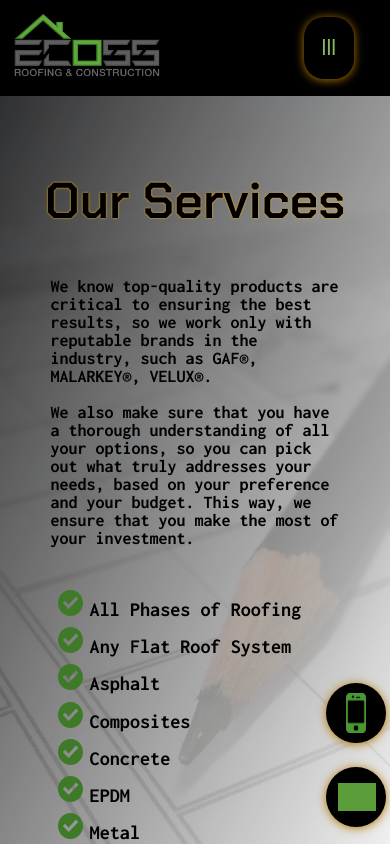
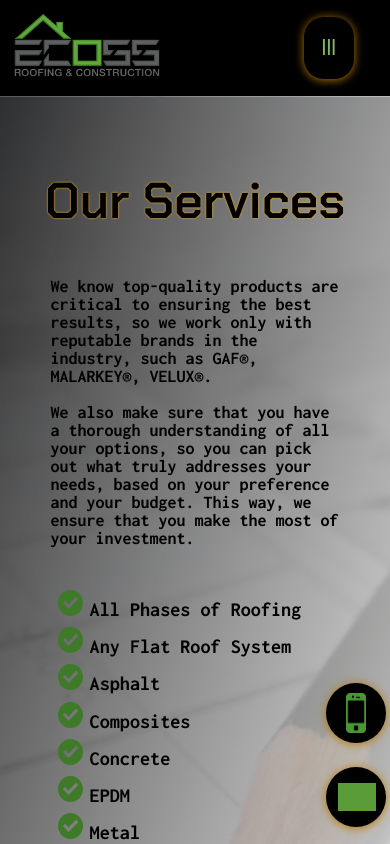
Before and after one commit to Austin-dv-Evans/Ecoss-Roofing-Website, a React (Create React App) app: page /services in a window 390 px wide. Shown: the top 844 px of the page. Built offline with nearby package versions, Linux system fonts and the light colour scheme; grey boxes are pictures that could not be loaded.

Commit message:
background images should work now

```diff
--- a/src/Css/App.css
+++ b/src/Css/App.css
@@ -815,11 +815,13 @@
   .homepage {
     align-items: center;
     background-image: url("../../assets/images/pencilMeasuments-min.jpg");
+    background-attachment: scroll;
   }
 }
 @media only screen and (max-width: 33em) {
   .homepage {
     height: 800px;
+    background-attachment: scroll;
   }
 }
 .homepage__container {
@@ -999,6 +1001,16 @@
   background-attachment: fixed;
   clip-path: polygon(0 0, 100% 0, 100% 90%, 0 100%);
 }
+@media only screen and (max-width: 37.5em) {
+  .services__container {
+    background-attachment: scroll;
+  }
+}
+@media only screen and (max-width: 33em) {
+  .services__container {
+    background-attachment: scroll;
+  }
+}
 .services__heading {
   margin-bottom: 3rem;
   color: black;
--- a/src/Css/layouts/HomePage.css
+++ b/src/Css/layouts/HomePage.css
@@ -3,7 +3,8 @@
  * 13 | /   @include respond(phone){
  * 14 | |     align-items: center;
  * 15 | |     background-image: url("../../assets/images/pencilMeasuments-min.jpg");
- * 16 | \   }
+ * 16 | |     background-attachment: scroll;
+ * 17 | \   }
  *    '
  *   src/Sass/layouts/HomePage.scss 13:3  root stylesheet */
 
@@ -15,5 +16,5 @@
   padding: 1em;
   margin-bottom: 1em;
   border-bottom: 2px solid black;
-  content: 'Error: Undefined mixin.\a    \2577 \a 13 \2502  \250c    @include respond(phone){\a 14 \2502  \2502      align-items: center;\a 15 \2502  \2502      background-image: url("../../assets/images/pencilMeasuments-min.jpg");\a 16 \2502  \2514    }\a    \2575 \a   src/Sass/layouts/HomePage.scss 13:3  root stylesheet';
+  content: 'Error: Undefined mixin.\a    \2577 \a 13 \2502  \250c    @include respond(phone){\a 14 \2502  \2502      align-items: center;\a 15 \2502  \2502      background-image: url("../../assets/images/pencilMeasuments-min.jpg");\a 16 \2502  \2502      background-attachment: scroll;\a 17 \2502  \2514    }\a    \2575 \a   src/Sass/layouts/HomePage.scss 13:3  root stylesheet';
 }
--- a/src/Sass/layouts/HomePage.scss
+++ b/src/Sass/layouts/HomePage.scss
@@ -13,9 +13,11 @@
   @include respond(phone){
     align-items: center;
     background-image: url("../../assets/images/pencilMeasuments-min.jpg");
+    background-attachment: scroll;
   }
   @include respond(tiny-phone){
     height: 800px;
+    background-attachment: scroll;
   }
   &__container {
     margin: 3rem;
--- a/src/Sass/layouts/Services.scss
+++ b/src/Sass/layouts/Services.scss
@@ -18,6 +18,12 @@
     background-attachment: fixed;
     clip-path: polygon(0 0, 100% 0, 100% 90%, 0 100%);
     // border-top: .5rem solid $color-primary-light;
+    @include respond(phone){
+      background-attachment: scroll;
+    }
+    @include respond(tiny-phone){
+      background-attachment: scroll;
+    }
   }
   &__heading {
     margin-bottom: 3rem;
```
Also changed, not shown: src/Css/layouts/Services.css (+6 -5 lines).
